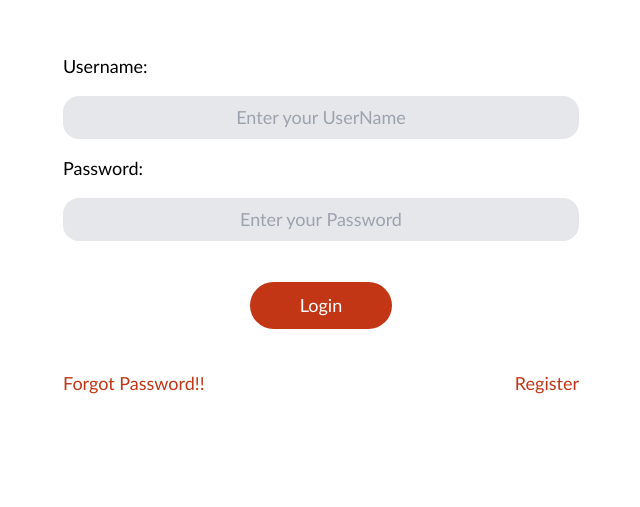
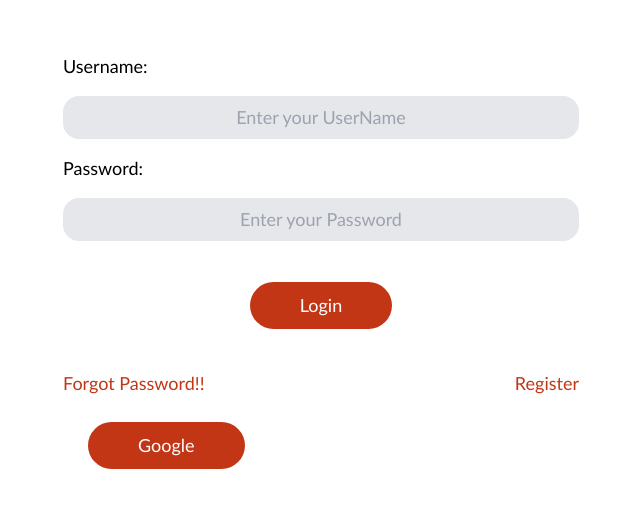
Before and after one commit to srivarshabachu/AuthFrontend, a React (Create React App) app: page / in a window 1280 px wide. Shown: the part 127-634 px from the top of the page, without its empty margins (367-1007 px from the left). Built offline with nearby package versions, Linux system fonts and the light colour scheme.

Commit message:
AfterGoogleAuth

```diff
--- a/src/components/Login.js
+++ b/src/components/Login.js
@@ -117,6 +117,14 @@ const Login = () => {
                     </div>
 
                 </div>
+                <form method='POST' action={`https://localhost:7235/api/authentication/google-login`} >
+                    <button
+                        type='submit'
+                        name='provider'
+                        value='Google'>
+                        Google
+                    </button>
+                </form>
             </form>
         </div>
     )
--- a/src/components/Profile.js
+++ b/src/components/Profile.js
@@ -14,7 +14,7 @@ const Profile = () => {
     pincode: '500090',
     isPhysicallyChallenged: false
   });
-
+  console.log(username);
   useEffect(() => {
     axios.get(`https://localhost:7235/api/Authentication/Get-Profile-Info?username=${username}`)
       .then(response => {
```
